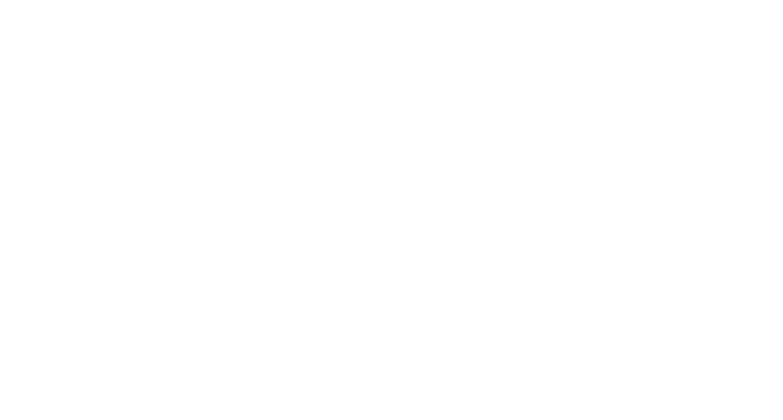
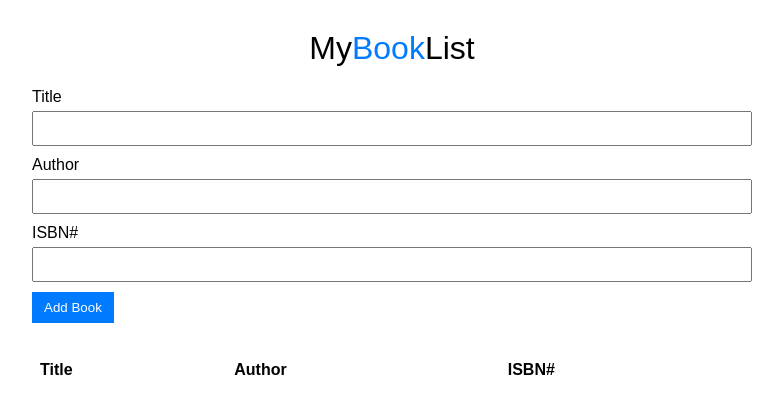
Before and after one commit to acciojob/book-list-aryaupasne1, a website: page main.html in a window 1280 px wide. Shown: the whole page, without its empty margins (248-1031 px from the left). Drawn offline with Linux system fonts and the light colour scheme.

Commit message:
created a submission

```diff
--- a/main.html
+++ b/main.html
@@ -1,4 +1,4 @@
-<!DOCTYPE html>
+<!-- <!DOCTYPE html>
 
 <html>
 
@@ -8,9 +8,64 @@
 
 <body>
 	<!-- the entire body must be written by student -->
-    <script type="text/javascript" src="./script.js">
+    <!-- <script type="text/javascript" src="./script.js">
 </script>
 
 </body>
 
 </html>
+ -->
+<!DOCTYPE html>
+<html>
+
+<head>
+    <link rel="stylesheet" href="styles.css">
+</head>
+
+<body>
+
+    <div class="container">
+
+        <h1>My<span>Book</span>List</h1>
+
+        <form id="book-form">
+
+            <div class="form-group">
+                <label for="title">Title</label>
+                <input type="text" id="title">
+            </div>
+
+            <div class="form-group">
+                <label for="author">Author</label>
+                <input type="text" id="author">
+            </div>
+
+            <div class="form-group">
+                <label for="isbn">ISBN#</label>
+                <input type="text" id="isbn">
+            </div>
+
+            <input type="submit" value="Add Book" id="submit">
+
+        </form>
+
+        <table class="table table-striped">
+            <thead>
+                <tr>
+                    <th>Title</th>
+                    <th>Author</th>
+                    <th>ISBN#</th>
+                </tr>
+            </thead>
+
+            <tbody id="book-list">
+            </tbody>
+        </table>
+
+    </div>
+
+    <script type="text/javascript" src="./script.js"></script>
+
+</body>
+
+</html>
--- a/script.js
+++ b/script.js
@@ -1 +1,35 @@
 //your JS code here. If required.
+const form = document.querySelector("#book-form");
+const title = document.querySelector("#title");
+const author = document.querySelector("#author");
+const isbn = document.querySelector("#isbn");
+const bookList = document.querySelector("#book-list");
+
+form.addEventListener("submit", function (e) {
+    e.preventDefault();
+
+    const row = document.createElement("tr");
+
+    row.innerHTML = `
+        <td>${title.value}</td>
+        <td>${author.value}</td>
+        <td>${isbn.value}</td>
+        <td>
+            <button class="delete">X</button>
+        </td>
+    `;
+
+    bookList.appendChild(row);
+
+    // Clear input fields
+    title.value = "";
+    author.value = "";
+    isbn.value = "";
+});
+
+// Delete book
+bookList.addEventListener("click", function (e) {
+    if (e.target.classList.contains("delete")) {
+        e.target.parentElement.parentElement.remove();
+    }
+});
--- a/styles.css
+++ b/styles.css
@@ -1 +1,62 @@
 /*  your css code here. If applicable */
+body {
+    font-family: Arial, sans-serif;
+    margin: 30px;
+}
+
+.container {
+    max-width: 720px;
+    margin: auto;
+}
+
+h1 {
+    text-align: center;
+    font-weight: 300;
+}
+
+h1 span {
+    color: #007bff;
+}
+
+.form-group {
+    margin-bottom: 10px;
+}
+
+.form-group label {
+    display: block;
+    margin-bottom: 5px;
+}
+
+.form-group input {
+    width: 100%;
+    padding: 8px;
+    box-sizing: border-box;
+}
+
+#submit {
+    background: #007bff;
+    color: white;
+    border: none;
+    padding: 8px 12px;
+    cursor: pointer;
+}
+
+table {
+    width: 100%;
+    margin-top: 30px;
+    border-collapse: collapse;
+}
+
+th,
+td {
+    padding: 8px;
+    text-align: left;
+}
+
+.delete {
+    background: red;
+    color: white;
+    border: none;
+    padding: 5px 8px;
+    cursor: pointer;
+}
```
